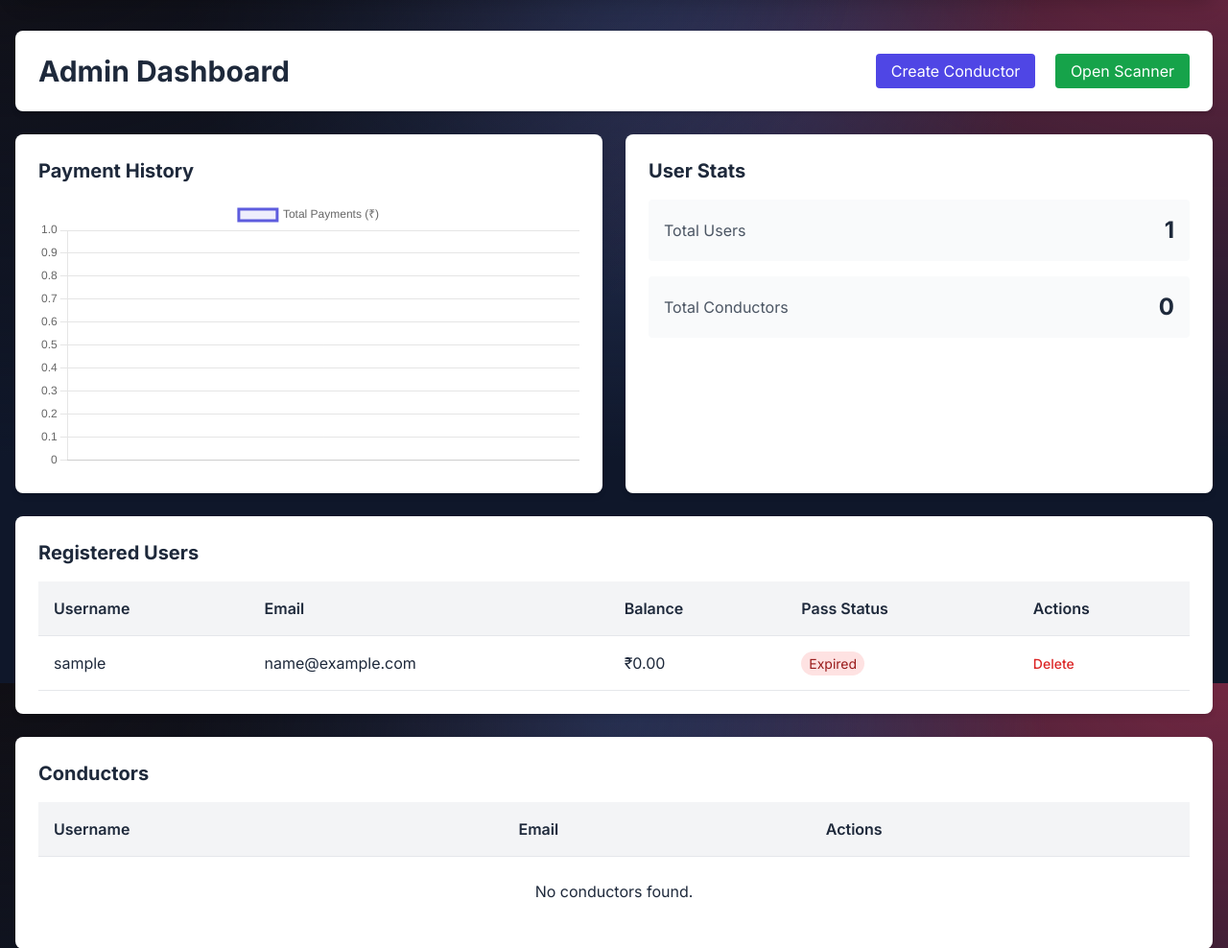
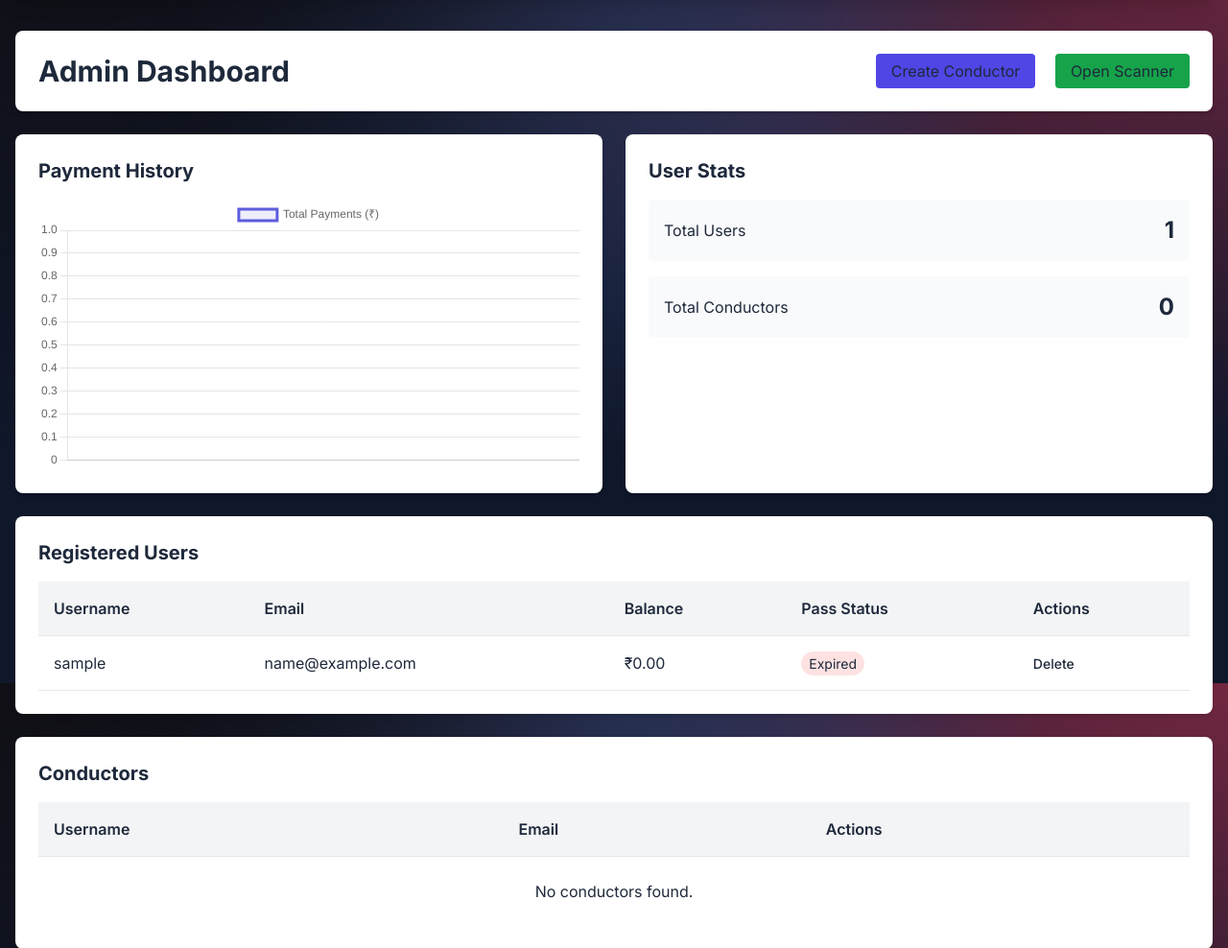
Before and after one commit to JiniyasSuthar-2001/The-Bus-Pass, a Django app: page /admin-dashboard/ in a window 1280 px wide. Shown: the part 88-1076 px from the top of the page at 96% size. Run offline with Django 5.2, Linux system fonts and the light colour scheme; the visitor is signed in with stand-in values (Sample User, id 1); data comes from the database, SQL or seed files in the repository; data that the repository does not hold is empty; some libraries are stand-ins or nearby versions.

Commit message:
Fix User Dashboard visibility and readability

```diff
--- a/core/templates/admin_dashboard.html
+++ b/core/templates/admin_dashboard.html
@@ -81,7 +81,7 @@
     <div class="bg-white p-6 rounded-lg shadow-md">
         <h2 class="text-xl font-bold mb-4">Conductors</h2>
         <div class="overflow-x-auto">
-            <table class="w-full text-left border-collapse">
+            <table class="w-full text-left border-collapse text-gray-800">
                 <thead>
                     <tr class="bg-gray-100 border-b">
                         <th class="p-4 font-semibold">Username</th>
@@ -143,7 +143,7 @@
             </form>
         </div>
         <div class="max-h-60 overflow-y-auto">
-            <table class="w-full text-left">
+            <table class="w-full text-left text-gray-800">
                 <thead class="bg-gray-100">
                     <tr class="border-b">
                         <th class="p-2">Name</th>
@@ -230,7 +230,7 @@
         </form>
 
         <div class="max-h-60 overflow-y-auto">
-            <table class="w-full text-left">
+            <table class="w-full text-left text-gray-800">
                 <thead class="bg-gray-100">
                     <tr class="border-b">
                         <th class="p-2">Route</th>
--- a/static/style.css
+++ b/static/style.css
@@ -81,7 +81,10 @@ body {
 .bg-white label,
 .bg-white table,
 .bg-white th,
-.bg-white td {
+.bg-white td,
+.bg-white span,
+.bg-white div,
+.bg-white a {
     color: #1e293b !important;
 }
 
```
Also changed, not shown: core/templates/user_dashboard.html (+22 -20 lines).
